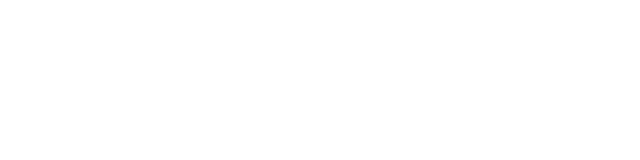
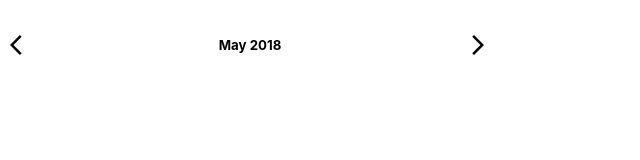
Before and after one commit to owenchang1992/react-hook-calendar, a React app: page / in a window 1280 px wide. Shown: the top 160 px of the page, without its empty margins (0-640 px from the left). Built offline with nearby package versions, Linux system fonts and the light colour scheme; the HTML template or start-up script is replaced by a standard one.

Commit message:
Feat: create header

```diff
--- a/src/components/Calendar.js
+++ b/src/components/Calendar.js
@@ -1,10 +1,13 @@
 import React from 'react'
 import '../styles/Calendar.css'
+import CalenderHeader from './CalendarHeader'
+
 const Calendar = () => {
   const title = "May 2018"
 
   return (
     <div className="container">
+      <CalenderHeader title={title}/>
     </div>
   )
 }
--- /dev/null
+++ b/src/components/CalendarHeader.js
@@ -0,0 +1,16 @@
+import React from 'react'
+import '../styles/Calendar.css'
+import ArrowBackIosIcon from '@mui/icons-material/ArrowBackIos'
+import ArrowForwardIosIcon from '@mui/icons-material/ArrowForwardIos'
+
+const CalenderHeader = ({ title, onBackClick, onForwardClick, onTitleClick }) => {
+  return (
+    <div className="header">
+      <ArrowBackIosIcon onClick={onBackClick}/>
+      <h5 onClick={onTitleClick}>{title}</h5>
+      <ArrowForwardIosIcon onClick={onForwardClick}/>
+    </div>
+  )
+}
+
+export default CalenderHeader
--- a/src/styles/Calendar.css
+++ b/src/styles/Calendar.css
@@ -6,3 +6,11 @@
   align-items: center;
   width: 500px
 }
+
+.header {
+  padding: 5px;
+  display: flex;
+  justify-content: space-between;
+  align-items: center;
+  width: 100%;
+}
```
